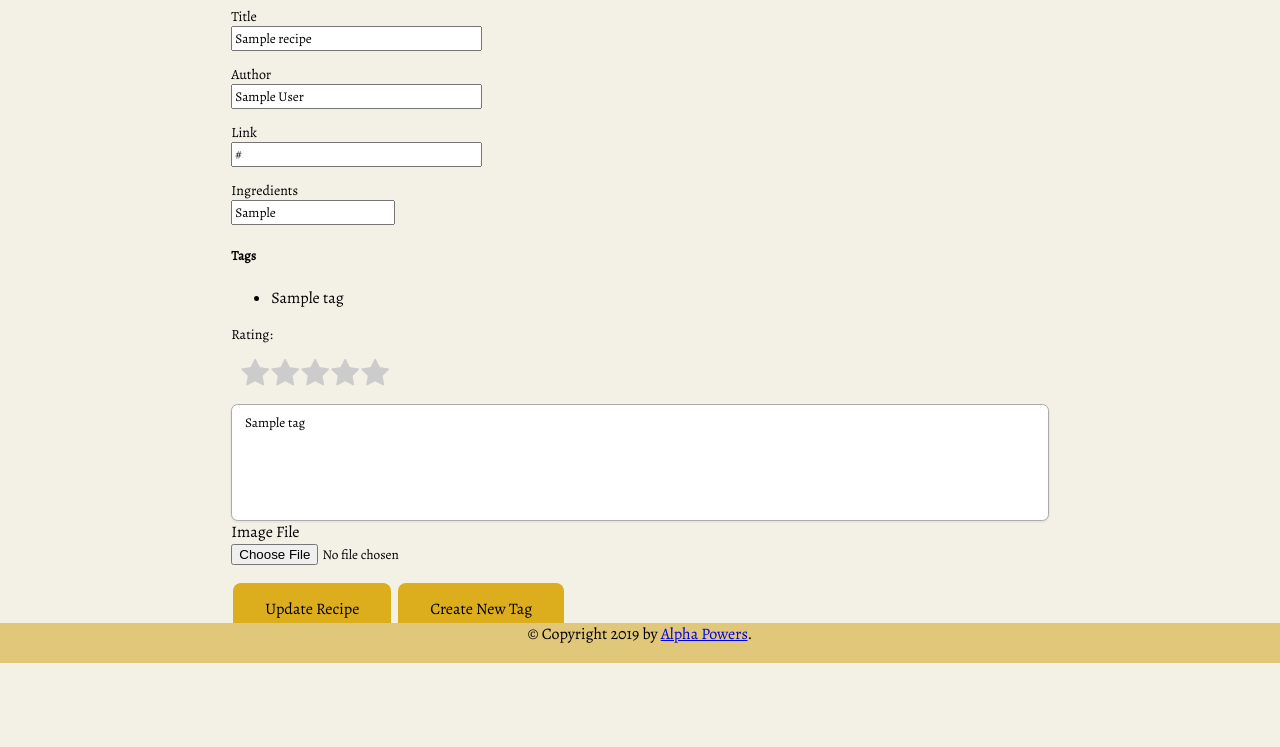
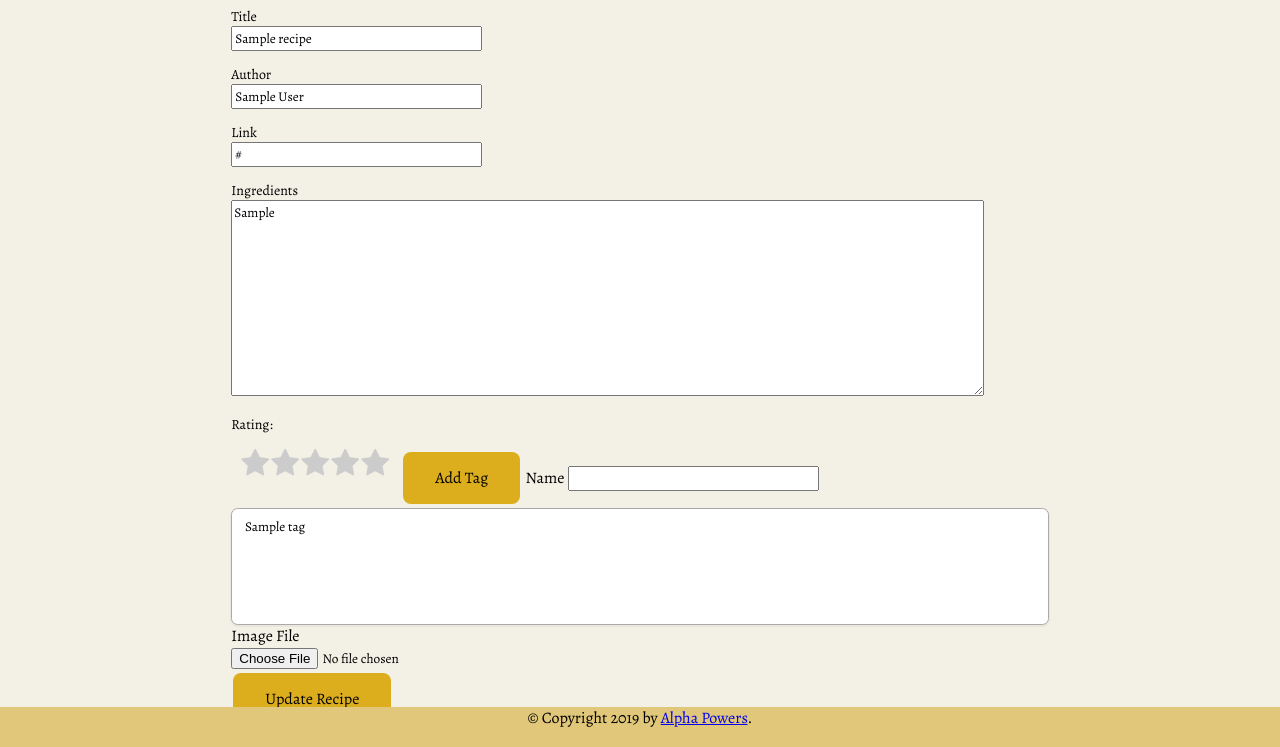
Before and after one commit to ShatteredArrow/homechef, a Flask app: page /1/update_recipe in a window 1280 px wide. Shown: the part 140-887 px from the top of the page. Before the commit the page ends 803 px from the top, so only its background shows below. Run offline with Flask 2, Linux system fonts and the light colour scheme; a user stored in the database is signed in; tables that the repository leaves empty hold one stand-in row (values such as "Sample post"); some web fonts are replaced.

Commit message:
form changes
Added submit to forms. Added form inhertiance. Also disabled the
file upload update as it is not working.

```diff
--- a/app/forms.py
+++ b/app/forms.py
@@ -1,5 +1,5 @@
 from flask_wtf import FlaskForm
-from wtforms import StringField, PasswordField, BooleanField, SubmitField
+from wtforms import StringField, PasswordField, BooleanField, SubmitField, TextAreaField
 from wtforms.validators import DataRequired
 from wtforms import SelectField, SelectMultipleField, FileField
 from app import app
@@ -11,20 +11,31 @@ class LoginForm(FlaskForm):
     remember_me = BooleanField('Remember Me')
     submit = SubmitField('Sign In')
 
-class AddRecipe(FlaskForm):
+class AddTag(FlaskForm):
+    name = StringField('Name')
+    add = SubmitField('Add Tag')
+
+class SelectTag(FlaskForm):
+    search = SubmitField("Search Tag")
+
+class DeleteTag(FlaskForm):
+    delete = SubmitField("Delete Tag")
+
+class TagList(AddTag, SelectTag, DeleteTag):
+    tags = SelectMultipleField('Tag', choices=[], coerce=int,)
+
+class TagWithAdd(AddTag):
+    tags = SelectMultipleField('Tag', choices=[], coerce=int,)
+
+class Recipe(TagWithAdd):
     title = StringField('Title', validators=[DataRequired()])
     author = StringField('Author')
     link = StringField('Link')
-    ingredients = StringField('Ingredients', validators=[DataRequired()])
-    tags = SelectMultipleField('Tag', choices=[], coerce=int)
+    ingredients = TextAreaField('Ingredients', render_kw={"rows": 10, "cols": 100}, validators=[DataRequired()])
     recipe_image = FileField('Image File')
+
+class AddRecipe(Recipe):
     submit = SubmitField('Add Recipe')
 
-
-class AddTag(FlaskForm):
-    name = StringField('Name', validators=[DataRequired()])
-    submit = SubmitField('Add Tag')
-
-
-class SelectTag(FlaskForm):
-    tags = SelectMultipleField('Tag', choices=[], coerce=int,)
+class UpdateRecipe(Recipe):
+    submit = SubmitField('Update Recipe')
--- a/app/routes.py
+++ b/app/routes.py
@@ -3,7 +3,7 @@ import os
 from flask import render_template, flash, redirect, url_for, request
 from sqlalchemy.orm import sessionmaker
 from app import app, db
-from app.forms import LoginForm, AddRecipe, AddTag, SelectTag
+from app.forms import LoginForm, AddRecipe, TagList, UpdateRecipe
 from app.models import Recipe, Tag, recipeTag
 from app import Config
 from werkzeug.utils import secure_filename
@@ -34,51 +34,44 @@ def recipe_index():
     """Return URL for recipe_index.html"""
     categories = [(c.id, c.name) for c in Tag.query.all()]
 
-    SelectTagform = SelectTag(request.form)
+    TagForm = TagList(request.form)
 
-    SelectTagform.tags.choices = categories
+    TagForm.tags.choices = categories
 
 
     recipes = Recipe.query.all()
     if request.method  == 'POST':
-        if SelectTagform.validate_on_submit() and SelectTagform.tags.data:
-            if request.form['btn'] =='search_tag':
-                print("SelectTagForm submitted")
-                tags_id = SelectTagform.tags.data
+        if TagForm.validate_on_submit():
+            if TagForm.search.data:
+                print("TagForm submitted")
+                tags_id = TagForm.tags.data
                 recipes = []
                 for tag_id in tags_id:
                     match = db.session.query(Recipe).filter(Recipe.tags.any(id=tag_id)).all()
                     recipes += match
-                return render_template('recipe_index.html', title='Recipe Index', form=SelectTagform, recipes=recipes)
-            if request.form['btn']== 'delete_tag':
+                return render_template('recipe_index.html', title='Recipe Index', form=TagForm, recipes=recipes)
+            if TagForm.delete.data:
                 print("DeleteTag")
 
-                tags_id = SelectTagform.tags.data
+                tags_id = TagForm.tags.data
                 for tag_id in tags_id:
                     Tag.query.filter_by(id=tag_id).delete()
                 db.session.commit()
                 categories = [(c.id, c.name) for c in Tag.query.all()]
-                SelectTagform.tags.choices = categories
-                return render_template('recipe_index.html', title='Recipe Index', form=SelectTagform, recipes=recipes)
+                TagForm.tags.choices = categories
+                return render_template('recipe_index.html', title='Recipe Index', form=TagForm, recipes=recipes)
+            if TagForm.add.data:
+                add_tag(TagForm.name.data)
+                TagForm.name.data=""
+                categories = [(c.id, c.name) for c in Tag.query.all()]
+                TagForm.tags.choices = categories
+                return render_template('recipe_index.html', title='Recipe Index', form=TagForm, recipes=recipes)
+
+
         else:
-            return render_template('recipe_index.html', title='Recipe Index', form=SelectTagform, recipes=recipes)
+            return render_template('recipe_index.html', title='Recipe Index', form=TagForm, recipes=recipes)
 
-    return render_template('recipe_index.html', title='Recipe Index', form=SelectTagform, recipes=recipes)
-
-@app.route('/add_tag', methods=['GET', 'POST'])
-def add_tag():
-    """Return URL for add_tag.html"""
-    form = AddTag()
-    if form.validate_on_submit():
-        tag = Tag(
-            name=form.name.data,
-        )
-        db.session.add(tag)
-        db.session.commit()
-        flash('Successfully added tag: {}'.format(
-            form.name.data))
-        return redirect(url_for('recipe_index'))
-    return render_template('add_tag.html', title='Add Tag', form=form)
+    return render_template('recipe_index.html', title='Recipe Index', form=TagForm, recipes=recipes)
 
 @app.route('/recipe/<recipe_id>',methods=['GET', 'POST'])
 def recipe(recipe_id):
@@ -93,13 +86,13 @@ def add_recipe():
 
     if form.validate_on_submit():
         file = form.recipe_image.data
-        filename = ''
-        if file == '':
+        if file.filename == '':
             flash('No selected file')
             return redirect(request.url)
-        if file and allowed_file(file):
-            filename = secure_filename(file)
+        if file and allowed_file(file.filename):
+            filename = secure_filename(file.filename)
             imageFile = app.config['UPLOAD_FOLDER']
+            a=type(file)
             file.save(os.path.join(imageFile, filename))
         recipe = Recipe(
             title=form.title.data,
@@ -122,25 +115,39 @@ def add_recipe():
 
 @app.route('/<recipe_id>/update_recipe', methods=['GET', 'POST'])
 def update_recipe(recipe_id):
-
     categories = [(c.id, c.name) for c in Tag.query.all()]
     recipe = Recipe.query.filter_by(id=recipe_id).first_or_404()
-    form = AddRecipe(obj=recipe)
+    form = UpdateRecipe(obj=recipe)
+
     form.tags.choices = categories
+    if form.validate_on_submit():
+        # file = form.recipe_image
+        # if file.data == '':
+        #     flash('No selected file')
+        #     return redirect(request.url)
+        # if file and allowed_file(file.data):
+        #     filename = secure_filename(file.data)
+        #     imageFile = app.config['UPLOAD_FOLDER']
+        #     file.save(os.path.join(imageFile, filename))
+        if form.submit.data:
+            recipe.title = form.title.data
+            recipe.author = form.author.data
+            recipe.link = form.link.data
+            recipe.ingredients = form.ingredients.data
+            recipe.rating = request.form.get('rating')
+            if not recipe.rating:
+                recipe.rating = 0
 
-    if form.validate_on_submit():
-        recipe.title = form.title.data
-        recipe.author = form.author.data
-        recipe.link = form.link.data
-        recipe.ingredients = form.ingredients.data
-        recipe.rating = request.form.get('rating')
-        if not recipe.rating:
-            recipe.rating = 0
-
-        tags = Tag.query.filter(Tag.id.in_(form.tags.data))
-        recipe.tags.extend(tags)
-        db.session.commit()
-        return redirect(url_for('recipe', recipe_id=recipe_id))
+            tags = Tag.query.filter(Tag.id.in_(form.tags.data))
+            recipe.tags.extend(tags)
+            db.session.commit()
+            return redirect(url_for('recipe', recipe_id=recipe_id))
+        elif form.add.data:
+            add_tag(form.name.data)
+            form.name.data=""
+            categories = [(c.id, c.name) for c in Tag.query.all()]
+            form.tags.choices = categories
+            return render_template('edit_recipe.html', title='Update Recipe', form=form,recipes=recipe)
 
     return render_template('edit_recipe.html', title='Update Recipe', form=form,recipes=recipe)
 
@@ -157,3 +164,12 @@ def allowed_file(filename):
 @app.route('/uploads/<filename>')
 def uploaded_file(filename):
     return send_from_directory(app.config['UPLOAD_FOLDER'], filename)
+
+def add_tag(tag_name):
+    tag = Tag(
+        name=tag_name,
+    )
+    db.session.add(tag)
+    db.session.commit()
+    flash('Successfully added tag: {}'.format(
+        tag_name))
--- a/app/static/css/base.css
+++ b/app/static/css/base.css
@@ -102,7 +102,8 @@ body {
     position: absolute;
     bottom: 0;
     width: 100%;
-    height: 2.5rem;
+    height: 2.5em;
+    margin-top: 5px
 }
 
 .button {
--- a/app/templates/edit_recipe.html
+++ b/app/templates/edit_recipe.html
@@ -35,12 +35,7 @@
         <span style="color: red;">[{{ error }}]</span>
         {% endfor %}
     </p>
-    <h5>Tags</h5>
-    <ul>
-        {%for item in form.tags.object_data%}
-        <li>{{item.name}} </li>
-        {% endfor %}
-    </ul>
+    <div>
         <p>Rating:</p>
         <div class="star_rating">
             <input type="radio" id="star5" name="rating" value="5" />
@@ -54,17 +49,30 @@
             <input type="radio" id="star1" name="rating" value="1" />
             <label class="fa fa-star" for="star1"></label>
         </div>
+    </div>
+
+    <div>
+        {{ form.add(class_="button") }}
+        {{ form.name.label }}
+        {{ form.name(size = 32) }}
+        {% for error in form.name.errors %}
+        <span style="color: red;">[{{ error }}]</span>
+        {% endfor %}
+    </div>
+
     <div class="bloc">
         {{ form.hidden_tag() }}
         {{ form.tags(size = 5) }}
     </div>
+
     <div class="image_upload">
         {{ form.recipe_image.label }}<br>
         {{ form.recipe_image }}
     </div>
-    <p>
-        <button type="submit" class="button">Update Recipe</button>
-        <a class="button" href="{{ url_for('add_tag') }}">Create New Tag</a>
-    </p>
+
+    <div>
+        {{ form.submit(class_="button") }}
+    </div>
+
 </form>
 {% endblock %}
```
Also changed, not shown: app/templates/add_recipe.html (+17 -4 lines), app/templates/add_tag.html (deleted, +0 -18 lines), app/templates/recipe_index.html (+10 -5 lines), app.db. Lines whose indentation alone changed are shown as unchanged.
